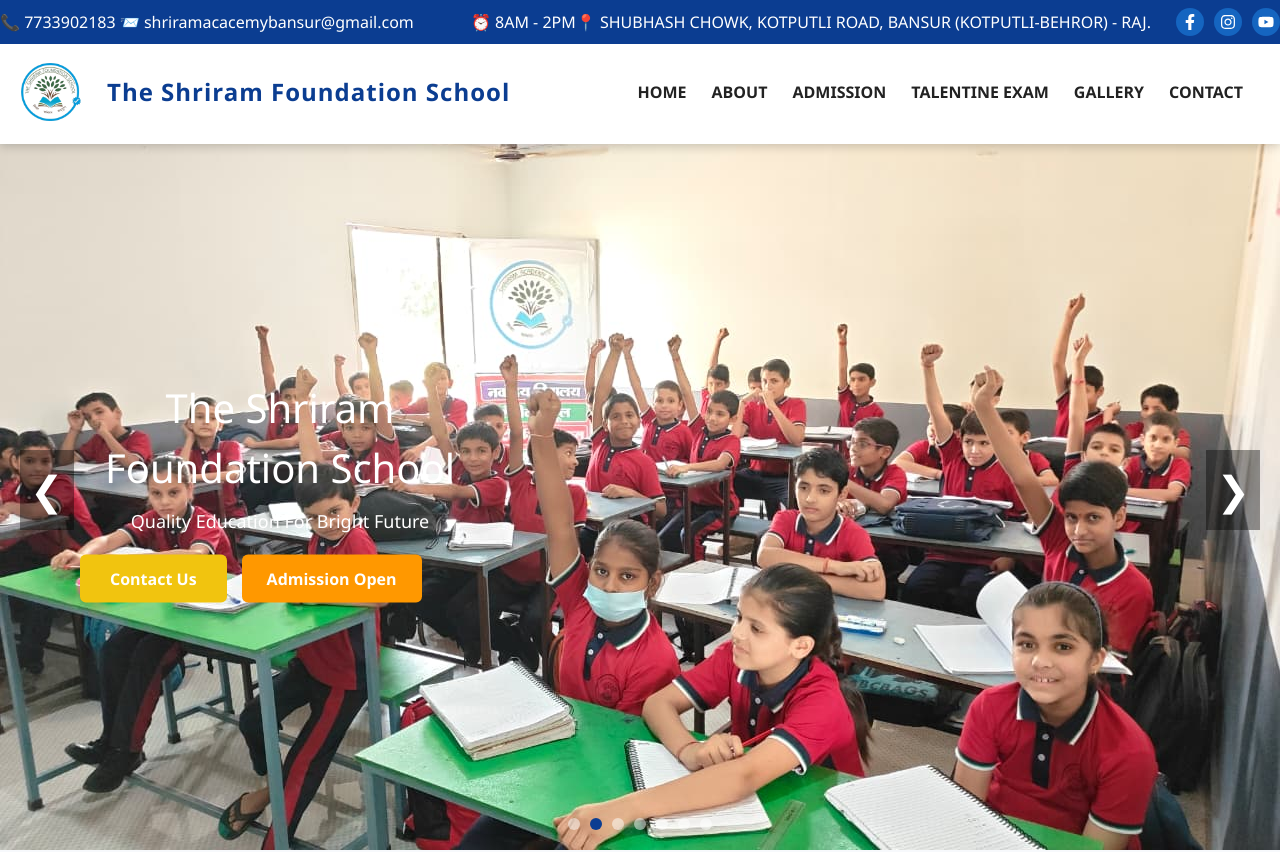
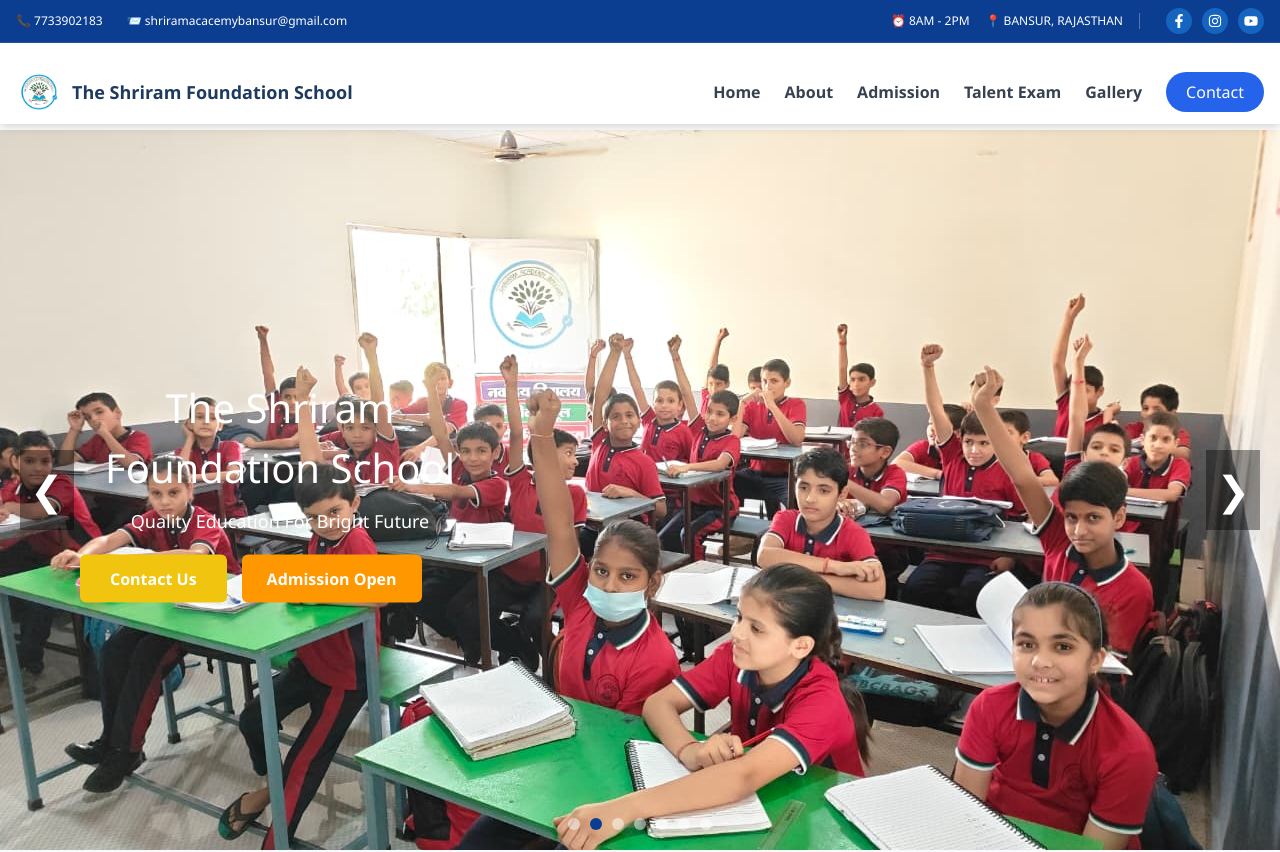
Before and after one commit to jangrarajat/school-website-Shriramacacemybansur-client, a React (Vite) app: page / in a window 1280 px wide. Shown: the top 852 px of the page. Built offline with nearby package versions, Linux system fonts and the light colour scheme.

Commit message:
solving responsive erorr

```diff
--- a/src/components/Navbar.jsx
+++ b/src/components/Navbar.jsx
@@ -1,69 +1,48 @@
 import { useState } from "react"
 import { Link } from "react-router-dom"
 import logo from "../assets/logo.png"
+import { FaBars, FaTimes } from "react-icons/fa"
 
 export default function Navbar() {
-
     const [menu, setMenu] = useState(false)
 
     return (
+        <nav className="navbar bg-white shadow-md sticky top-10 z-50 pt-5">
+            <div className="container mx-auto px-4 py-2 flex justify-between items-center">
 
-        <div className="navbar">
+                {/* Logo Section */}
+                <Link to="/" className="flex items-center gap-2">
+                    <img src={logo} className="w-10 h-10 md:w-12 md:h-12 object-contain" alt="logo" />
+                    <div className="font-bold text-sm md:text-lg leading-tight text-[#1e3a5f]">
+                        The Shriram <br className="md:hidden" /> Foundation School
+                    </div>
+                </Link>
 
-            <div className="container navflex">
+                {/* Mobile Toggle Button */}
+                <button
+                    className="md:hidden text-2xl text-[#1e3a5f] focus:outline-none"
+                    onClick={() => setMenu(!menu)}
+                >
+                    {menu ? <FaTimes /> : <FaBars />}
+                </button>
 
-                {/* Logo */}
-
-                <div className="logoBox">
-
-                    <img src={logo} className="logo" />
-
-                    <div className="schoolName">
-
-                        The Shriram Foundation School
-
-                    </div>
-
+                {/* Nav Links */}
+                <div className={`
+                    fixed md:static top-[110px] md:top-0 left-0 w-full md:w-auto
+                    bg-white md:bg-transparent flex flex-col md:flex-row
+                    items-center gap-4 md:gap-6 p-6 md:p-0 shadow-xl md:shadow-none
+                    transition-all duration-300 ease-in-out
+                    ${menu ? "translate-x-0" : "-translate-x-full md:translate-x-0"}
+                `}>
+                    <Link to="/" onClick={() => setMenu(false)} className="font-semibold text-gray-700 hover:text-blue-600 transition">Home</Link>
+                    <Link to="/about" onClick={() => setMenu(false)} className="font-semibold text-gray-700 hover:text-blue-600 transition">About</Link>
+                    <Link to="/admission" onClick={() => setMenu(false)} className="font-semibold text-gray-700 hover:text-blue-600 transition">Admission</Link>
+                    <Link to="/talent" onClick={() => setMenu(false)} className="font-semibold text-gray-700 hover:text-blue-600 transition text-center">Talent Exam</Link>
+                    <Link to="/gallery" onClick={() => setMenu(false)} className="font-semibold text-gray-700 hover:text-blue-600 transition">Gallery</Link>
+                    <Link to="#" onClick={() => setMenu(false)} className="bg-blue-600 text-white px-5 py-2 rounded-full hover:bg-blue-700 transition">Contact</Link>
                 </div>
 
-
-                {/* Desktop Menu */}
-
-                <div className="menu uppercase">
-
-                    <Link to="/">Home</Link>
-
-                    <Link to="/about">About</Link>
-
-                    <Link to="/admission">Admission</Link>
-
-                    {/* <Link to="/exam">Exam</Link> */}
-
-                    <Link to="/talent">Talentine Exam</Link>
-
-                    <Link to="/gallery">Gallery</Link>
-
-                    <Link to="/contact">Contact</Link>
-
-
-                    <Link to="/admin">
-
-                        {/* <button className="btn">
-
-Admin
-
-</button> */}
-
-                    </Link>
-
-                </div>
-
-
-
             </div>
-
-        </div>
-
+        </nav>
     )
-
 }
--- a/src/components/Topbar.jsx
+++ b/src/components/Topbar.jsx
@@ -1,75 +1,31 @@
-import { FaFacebookF, FaInstagram, FaYoutube, FaLinkedinIn } from "react-icons/fa";
+import { FaFacebookF, FaInstagram, FaYoutube } from "react-icons/fa";
 
 export default function Topbar() {
+    return (
+        <div className="topbar bg-[#1e3a5f] text-white py-2 border-b border-white/10">
+            <div className="container mx-auto px-4 flex flex-col md:flex-row justify-between items-center gap-2">
 
-    return (
-
-        <div className="topbar">
-
-            <div className="container topflex">
-
-
-                {/* LEFT */}
-
-                <div className="leftTop">
-
-                    <span>  📞   7733902183 </span>
-
-                    <span className=" lowercase">📨 Shriramacacemybansur@gmail.com</span>
-
+                {/* Contact Info */}
+                <div className="flex flex-wrap justify-center gap-3 sm:gap-6 text-[10px] md:text-xs">
+                    <span className="flex items-center gap-1">📞 7733902183</span>
+                    <span className="lowercase flex items-center gap-1">📨 Shriramacacemybansur@gmail.com</span>
                 </div>
 
-
-                {/* RIGHT */}
-
-                <div className="rightTop">
-
-                    <div className="infoBox">
-
+                {/* Timing & Socials */}
+                <div className="flex items-center gap-4">
+                    <div className="hidden sm:flex items-center gap-4 text-[10px] md:text-xs border-r border-white/30 pr-4">
                         <span>⏰ 8AM - 2PM</span>
-
-                        <span className=" uppercase">
-
-                            📍 Shubhash Chowk, Kotputli Road,
-                            Bansur (Kotputli-Behror) - Raj.
-
-                        </span>
-
+                        <span className="uppercase">📍 Bansur, Rajasthan</span>
                     </div>
 
-
-                    <div className="icons">
-
-                        <a href="https://www.facebook.com/share/1FqqMpuE7m/">
-
-                            <FaFacebookF />
-
-                        </a>
-
-                        <a href="https://www.instagram.com/shriramacademybansur?igsh=Z3FrcjNmM2k1dXA5">
-
-                            <FaInstagram />
-
-                        </a>
-
-                        <a href="https://youtube.com/@shriramacademybansur?si=DBOnHFWKPU5QqQux">
-
-                            <FaYoutube />
-
-                        </a>
-
-
-
+                    <div className="icons flex items-center gap-3">
+                        <a href="https://www.facebook.com/share/1FqqMpuE7m/" className="hover:text-blue-400"><FaFacebookF size={14} /></a>
+                        <a href="https://www.instagram.com/shriramacademybansur" className="hover:text-pink-400"><FaInstagram size={14} /></a>
+                        <a href="https://youtube.com/@shriramacademybansur" className="hover:text-red-500"><FaYoutube size={14} /></a>
                     </div>
-
-
                 </div>
 
-
             </div>
-
         </div>
-
-    )
-
+    );
 }
--- a/src/pages/About.jsx
+++ b/src/pages/About.jsx
@@ -1,9 +1,11 @@
 import school from "../assets/school1.jpeg";
+import Navbar from "../components/Navbar";
 
 export default function About() {
 
     return (
-
+        <>
+              <Navbar/>
             <div>
 
 
@@ -285,6 +287,7 @@ export default function About() {
 
                 </div>
             </div>
+        </>
 
     )
 
--- a/src/pages/Home.jsx
+++ b/src/pages/Home.jsx
@@ -357,10 +357,7 @@ export default function Home() {
 
                     <div className="facultyCard">
 
-                        <img
-                            src="/src/assets/principal.jpg"
-                            className="facultyImage"
-                        />
+
 
                         <div className="facultyInfo">
 
@@ -394,10 +391,7 @@ export default function Home() {
 
                     <div className="facultyCard">
 
-                        <img
-                            src="/src/assets/principal.jpg"
-                            className="facultyImage"
-                        />
+
 
                         <div className="facultyInfo">
 
@@ -431,10 +425,7 @@ export default function Home() {
 
                     <div className="facultyCard">
 
-                        <img
-                            src="/src/assets/principal.jpg"
-                            className="facultyImage"
-                        />
+
 
                         <div className="facultyInfo">
 
```
Also changed, not shown: 1 other file (tests, documents, lock files or other folders). Lines whose indentation alone changed are shown as unchanged.
